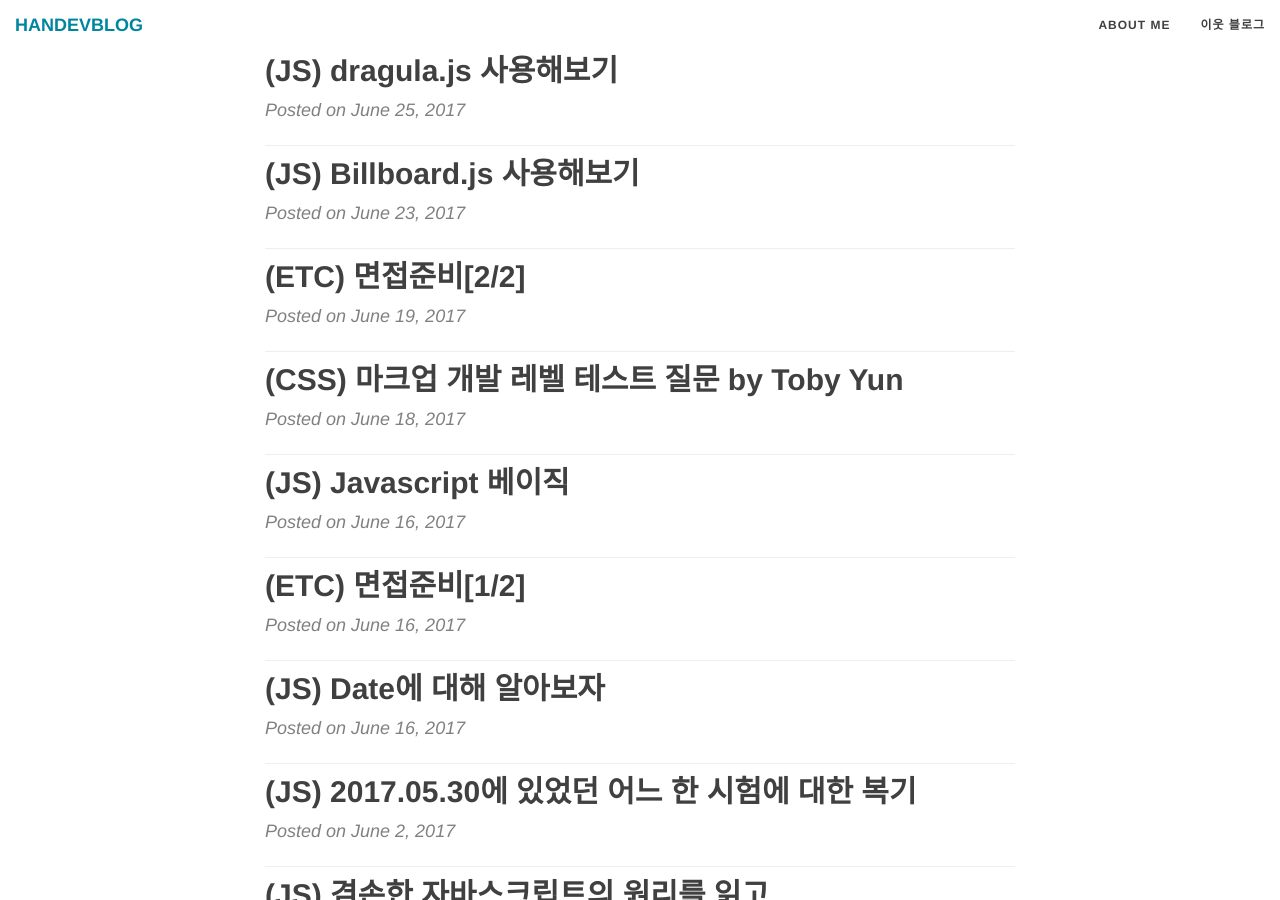
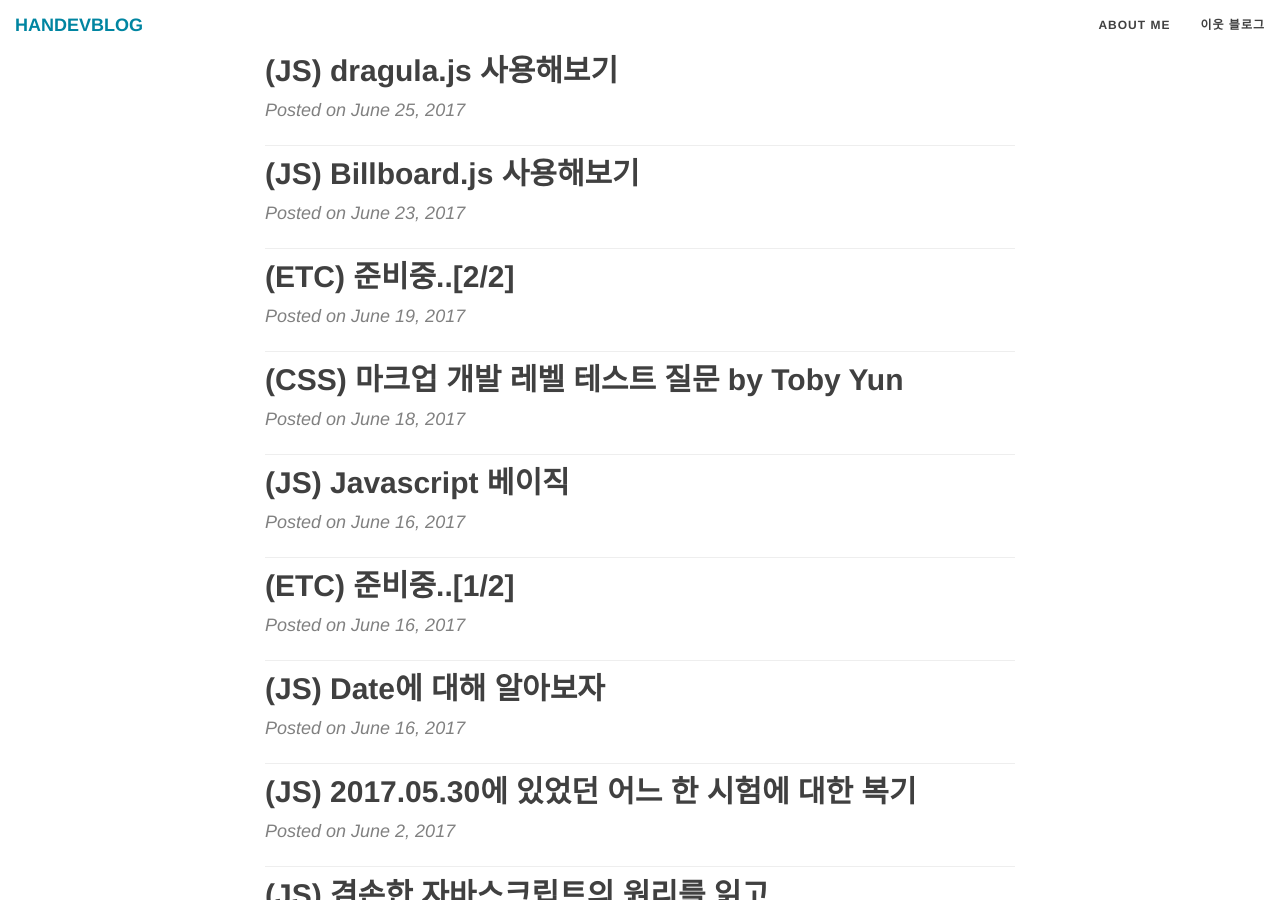
Before and after one commit to hanjungv/hanjungv.github.io, a Jekyll site: the page built from index.html, in a window 1280 px wide and 900 px high, scrolled down 362 px. Built offline with Jekyll 4.4.1, drawn with Linux system fonts in a browser that asks for light colours; nearby versions of some CDN libraries; the list of posts is cut into pages by our own code.

Commit message:
change post name, Add portfolio link

```diff
--- a/_posts/2017-06/16/2017-06-16-2_ETC_interview.1.markdown
+++ b/_posts/2017-06/16/2017-06-16-2_ETC_interview.1.markdown
@@ -1,7 +1,7 @@
 ---
 
 layout: post
-title: "(ETC) 면접준비[1/2]"
+title: "(ETC) 준비중..[1/2]"
 category: ETC
 
 ---
--- a/_posts/2017-06/19/2017-06-19-1_ETC_interview.3.markdown
+++ b/_posts/2017-06/19/2017-06-19-1_ETC_interview.3.markdown
@@ -1,7 +1,7 @@
 ---
 
 layout: post
-title: "(ETC) 면접준비[2/2]"
+title: "(ETC) 준비중..[2/2]"
 category: ETC
 
 ---
```
Also changed, not shown: aboutme.md (+1 -0 lines), index.html (line endings or trailing spaces).
